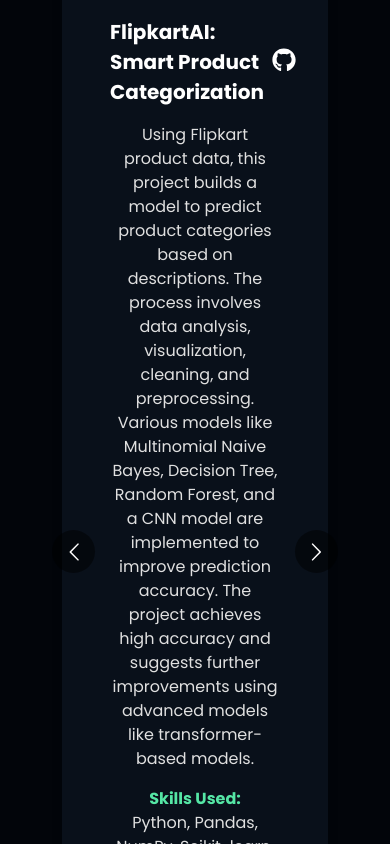
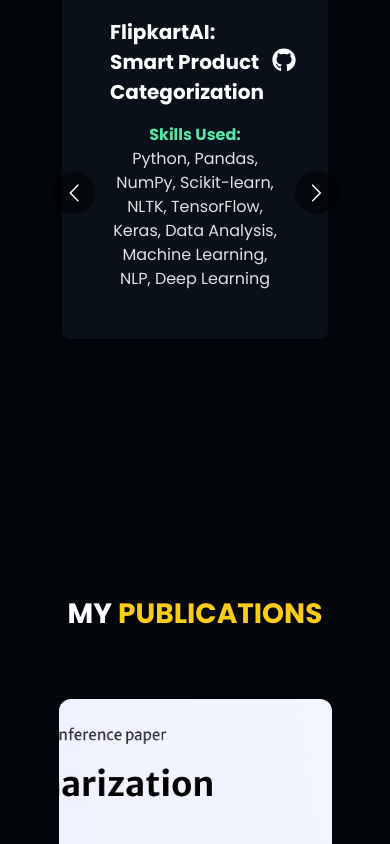
Before and after one commit to manju1201/MyPortfolio, a Next.js app: page / in a window 390 px wide. Shown: the part 6660-7504 px from the top of the page. Built offline with nearby package versions, Linux system fonts and the light colour scheme.

Commit message:
Project desc hidden small screen

```diff
--- a/Components/ClientReview.tsx
+++ b/Components/ClientReview.tsx
@@ -1,3 +1,36 @@
+// import React from 'react';
+// import { FontAwesomeIcon } from '@fortawesome/react-fontawesome';
+// import { faGithub } from '@fortawesome/free-brands-svg-icons';
+
+// interface Props {
+//   icon: React.ReactNode;
+//   title: string;
+//   description: string;
+//   skills: string;
+//   githubLink: string;
+// }
+
+// const ClientReview = ({ icon, title, description, skills, githubLink }: Props) => {
+//   return (
+//     <div className='bg-[#09101a] p-12 rounded-lg shadow-lg mx-auto w-[85%] my-8' style={{boxShadow: "rgba(255, 255, 255, 0.19) 0px 10px 20px, rgba(0, 0, 0, 0.23) 0px 6px 6px"}}>
+//       <div className='flex items-center justify-center mb-4'>
+//         {icon}
+//         <h1 className='ml-4 text-[20px] sm:text-[25px] md:text-[30px] text-white font-bold'>{title}</h1>
+//         <a href={githubLink} target="_blank" rel="noopener noreferrer" className='ml-2'>
+//           <FontAwesomeIcon icon={faGithub} className='w-6 h-6 text-white hover:text-[#55e6a5] transition-colors duration-200' />
+//         </a>
+//       </div>
+//       <p className='text-[#e0e0e0] font-normal text-[16px] mb-4 text-center'>{description}</p>
+//       <p className='text-[#55e6a5] font-semibold text-center'>Skills Used:</p>
+//       <p className='text-[#e0e0e0] font-normal text-center'>{skills}</p>
+//     </div>
+//   );
+// };
+
+// export default ClientReview;
+
+
+
 import React from 'react';
 import { FontAwesomeIcon } from '@fortawesome/react-fontawesome';
 import { faGithub } from '@fortawesome/free-brands-svg-icons';
@@ -12,7 +45,7 @@
 
 const ClientReview = ({ icon, title, description, skills, githubLink }: Props) => {
   return (
-    <div className='bg-[#09101a] p-12 rounded-lg shadow-lg mx-auto w-[85%] my-8' style={{boxShadow: "rgba(255, 255, 255, 0.19) 0px 10px 20px, rgba(0, 0, 0, 0.23) 0px 6px 6px"}}>
+    <div className='bg-[#09101a] p-12 rounded-lg shadow-lg mx-auto w-[85%] my-8' style={{ boxShadow: "rgba(255, 255, 255, 0.19) 0px 10px 20px, rgba(0, 0, 0, 0.23) 0px 6px 6px" }}>
       <div className='flex items-center justify-center mb-4'>
         {icon}
         <h1 className='ml-4 text-[20px] sm:text-[25px] md:text-[30px] text-white font-bold'>{title}</h1>
@@ -20,7 +53,7 @@
           <FontAwesomeIcon icon={faGithub} className='w-6 h-6 text-white hover:text-[#55e6a5] transition-colors duration-200' />
         </a>
       </div>
-      <p className='text-[#e0e0e0] font-normal text-[16px] mb-4 text-center'>{description}</p>
+      <p className='text-[#e0e0e0] font-normal text-[16px] mb-4 text-center hidden md:block'>{description}</p>
       <p className='text-[#55e6a5] font-semibold text-center'>Skills Used:</p>
       <p className='text-[#e0e0e0] font-normal text-center'>{skills}</p>
     </div>
```
